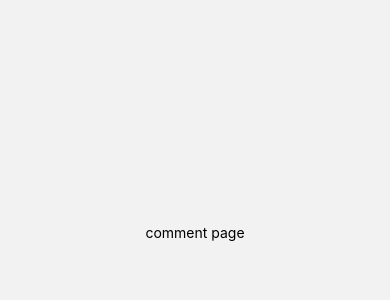
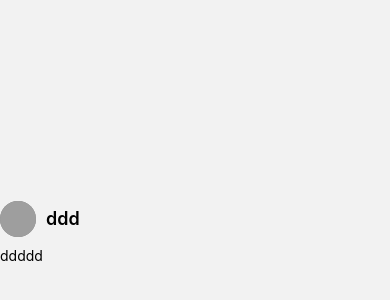
Before and after one commit to seokgit/CommunityApp, a React Native app: screen /Comment in a window 390 px wide. Shown: the part 190-490 px from the top of the page. Built offline with nearby package versions, Linux system fonts and the light colour scheme; grey boxes are pictures that could not be loaded.

Commit message:
[Feat] Comment 컴포넌트 추가

```diff
--- /dev/null
+++ b/app/components/Comment.tsx
@@ -0,0 +1,47 @@
+import React from "react";
+import { View, Text, Image, StyleSheet } from "react-native";
+
+type Props = {
+    profileImageUrl: string;
+    name: string;
+    comment: string;
+}
+
+function Comment(props: Props) {
+  return (
+    <View style={styles.container}>
+      <View style={styles.profileContainer}>
+        <Image style={styles.image} source={{uri: props.profileImageUrl}}/>
+        <Text style={styles.userNameText}>{props.name}</Text>
+      </View>
+      <Text style={styles.commentText}>{props.comment}</Text>
+    </View>
+  );
+}
+
+export default Comment;
+
+const styles = StyleSheet.create({
+    container: {
+        flexDirection: 'column',
+        alignSelf: 'stretch',
+    },
+    image: {
+        width: 36,
+        height: 36,
+        borderRadius: 18,
+        backgroundColor: 'gray'
+    },
+   profileContainer: {
+    flexDirection: 'row',
+    gap: 10,
+    alignItems: 'center'
+   },
+   userNameText: {
+    fontSize: 18,
+    fontWeight: '600'
+   },
+    commentText: {
+        paddingTop: 10
+    }
+})
--- a/app/pages/CommentPage.tsx
+++ b/app/pages/CommentPage.tsx
@@ -1,10 +1,11 @@
-import { View, Text } from 'react-native';
+import { View } from 'react-native';
+import Comment from '../components/Comment';
 
 function CommentPage() {
 
     return (
         <View style={{ flex: 1, justifyContent: 'center', alignItems: 'center' }}>
-            <Text>comment page</Text>
+            <Comment profileImageUrl='ddd' name='ddd' comment='ddddd'/>
         </View>
     );
 }
```
